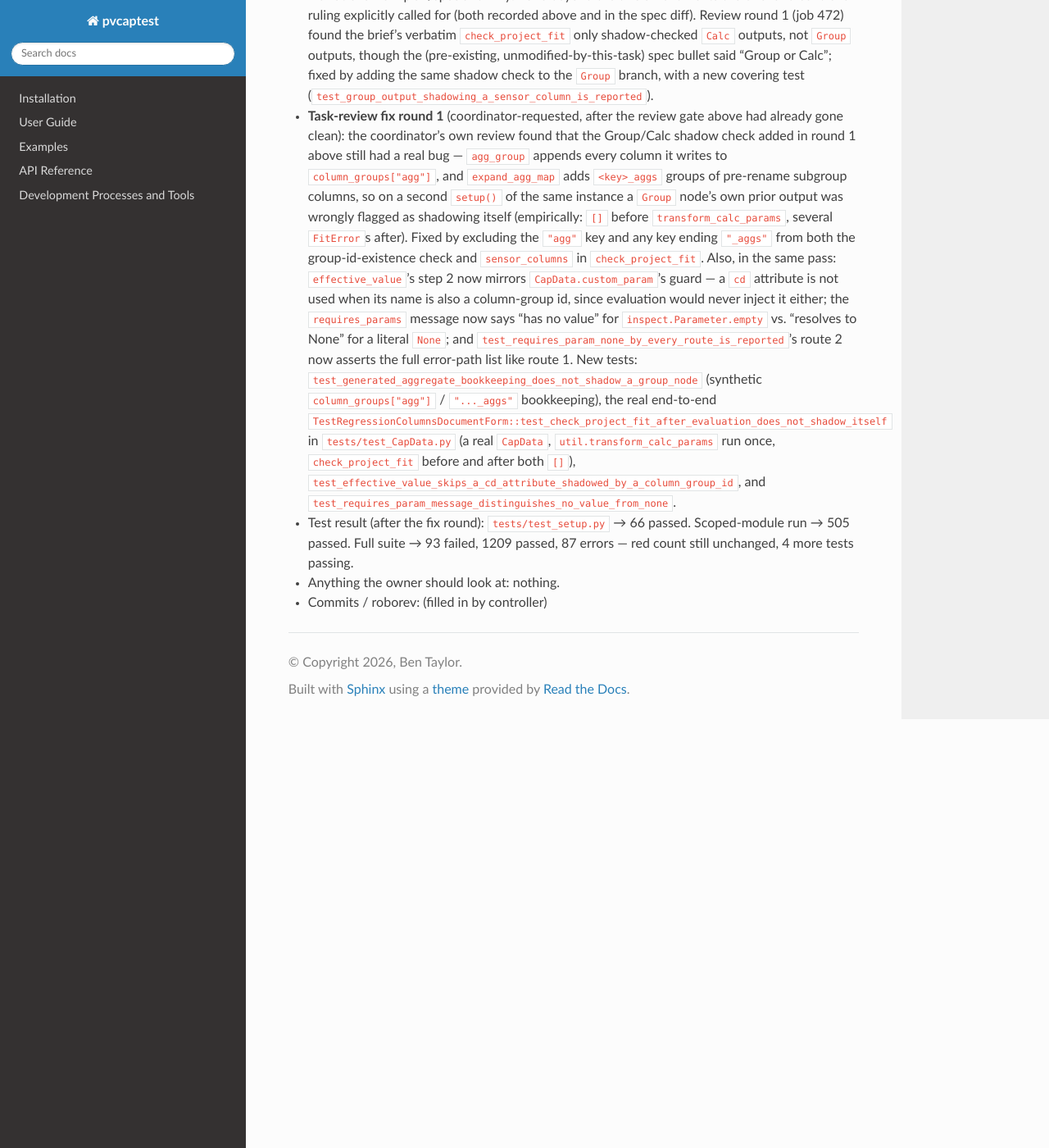
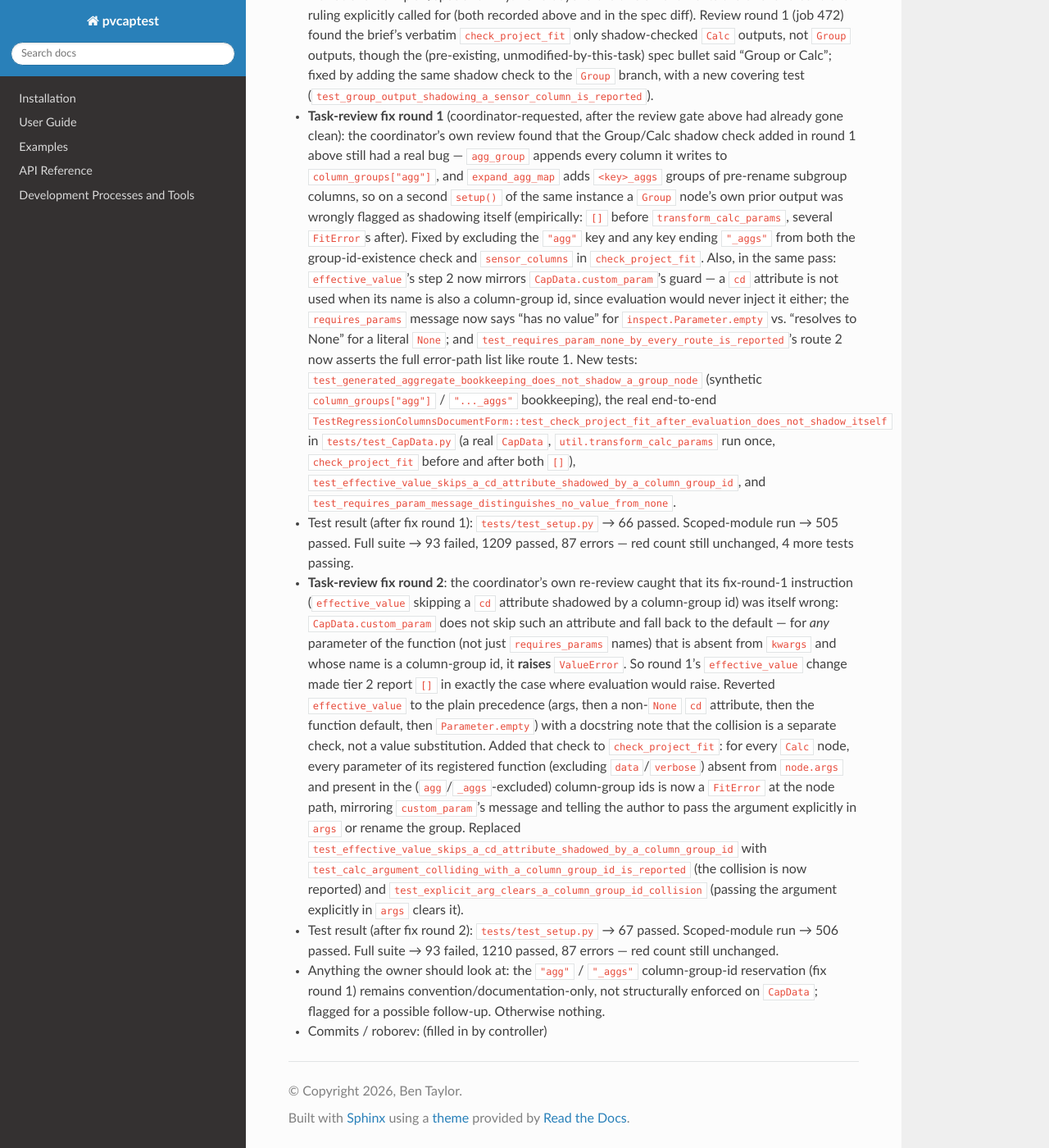
Before and after one commit to pvcaptest/pvcaptest, a Sphinx documentation site: the page built from docs/superpowers/notes/2026-09-24-implementation-log.md, in a window 1280 px wide and 1400 px high, scrolled down 7937 px. Shown: the whole window at 82% size. Built offline with Sphinx 7.4.7 and the Read the Docs theme 3.1.0, drawn with Linux system fonts in a browser that asks for light colours.

Commit message:
fix: report a calc argument that collides with a column group id
CapData.custom_param does not skip an attribute whose name is a
column-group id and fall back to the function's default; for any
parameter of the function absent from kwargs whose name is also a
column-group id, it raises ValueError -- the call is ambiguous. The
previous fix had effective_value skip such an attribute and fall
through to the default instead, which made tier 2 report clean ([])
in exactly the case where evaluation would raise.

Reverted effective_value to the plain precedence (args entry, then a
non-None cd attribute, then the function default, then
Parameter.empty). Added the real check to check_project_fit: for
every Calc node and every parameter of its registered function
(excluding data/verbose) that is absent from node.args and whose name
is a column-group id (after the agg/_aggs bookkeeping exclusion), a
FitError is now reported at the node path, mirroring custom_param's
message and telling the author to pass the argument explicitly in
args or rename the group.

Replaced test_effective_value_skips_a_cd_attribute_shadowed_by_a_column_group_id
with test_calc_argument_colliding_with_a_column_group_id_is_reported
(the collision is reported) and
test_explicit_arg_clears_a_column_group_id_collision (an explicit args
entry clears it).

Review: code
Co-Authored-By: Claude Fable 5.1 <noreply@anthropic.com>
Claude-Session: https://claude.ai/code/session_01AkqRVnUricrbyNJvB8VDk1

```diff
--- a/docs/superpowers/notes/2026-09-24-implementation-log.md
+++ b/docs/superpowers/notes/2026-09-24-implementation-log.md
@@ -378,8 +378,31 @@ Branch: `reg-cols-serialization`
   in `tests/test_CapData.py` (a real `CapData`, `util.transform_calc_params` run once,
   `check_project_fit` before and after both `[]`), `test_effective_value_skips_a_cd_attribute_shadowed_by_a_column_group_id`,
   and `test_requires_param_message_distinguishes_no_value_from_none`.
-- Test result (after the fix round): `tests/test_setup.py` → 66 passed. Scoped-module
-  run → 505 passed. Full suite → 93 failed, 1209 passed, 87 errors — red count still
+- Test result (after fix round 1): `tests/test_setup.py` → 66 passed. Scoped-module run
+  → 505 passed. Full suite → 93 failed, 1209 passed, 87 errors — red count still
   unchanged, 4 more tests passing.
-- Anything the owner should look at: nothing.
+- **Task-review fix round 2**: the coordinator's own re-review caught that its fix-round-1
+  instruction (`effective_value` skipping a `cd` attribute shadowed by a column-group id)
+  was itself wrong: `CapData.custom_param` does not skip such an attribute and fall back
+  to the default — for *any* parameter of the function (not just `requires_params`
+  names) that is absent from `kwargs` and whose name is a column-group id, it **raises**
+  `ValueError`. So round 1's `effective_value` change made tier 2 report `[]` in exactly
+  the case where evaluation would raise. Reverted `effective_value` to the plain
+  precedence (args, then a non-`None` `cd` attribute, then the function default, then
+  `Parameter.empty`) with a docstring note that the collision is a separate check, not a
+  value substitution. Added that check to `check_project_fit`: for every `Calc` node,
+  every parameter of its registered function (excluding `data`/`verbose`) absent from
+  `node.args` and present in the (`agg`/`_aggs`-excluded) column-group ids is now a
+  `FitError` at the node path, mirroring `custom_param`'s message and telling the author
+  to pass the argument explicitly in `args` or rename the group. Replaced
+  `test_effective_value_skips_a_cd_attribute_shadowed_by_a_column_group_id` with
+  `test_calc_argument_colliding_with_a_column_group_id_is_reported` (the collision is
+  now reported) and `test_explicit_arg_clears_a_column_group_id_collision` (passing the
+  argument explicitly in `args` clears it).
+- Test result (after fix round 2): `tests/test_setup.py` → 67 passed. Scoped-module run
+  → 506 passed. Full suite → 93 failed, 1210 passed, 87 errors — red count still
+  unchanged.
+- Anything the owner should look at: the `"agg"` / `"_aggs"` column-group-id reservation
+  (fix round 1) remains convention/documentation-only, not structurally enforced on
+  `CapData`; flagged for a possible follow-up. Otherwise nothing.
 - Commits / roborev: (filled in by controller)
```
Also changed, not shown: 2 other files.
